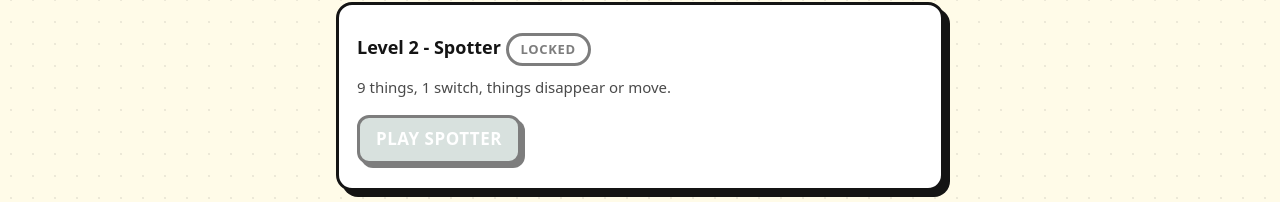
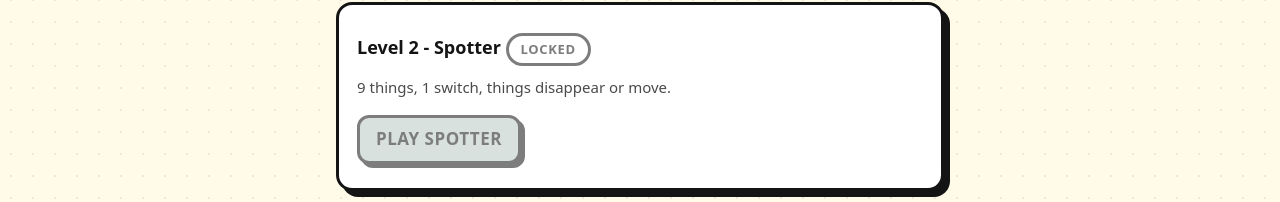
Before and after one commit to ferborva/mind-vault-demos, a plain HTML site: page switcheroo/index.html in a window 1280 px wide. Shown: the part 715-917 px from the top of the page. Drawn offline with Linux system fonts and the light colour scheme.

Commit message:
Sprint engine PM 27 Nov: fix #50 - dark text on disabled primary buttons (locked levels readable)

```diff
--- a/switcheroo/index.html
+++ b/switcheroo/index.html
@@ -55,7 +55,7 @@
   button.primary{background:var(--pink);color:#fff;font-weight:900;text-align:center;
     text-transform:uppercase;letter-spacing:.03em}
   button.primary:hover{background:var(--purple)}
-  button.primary:disabled{background:#b9c9c4;border-color:var(--ink);cursor:default;
+  button.primary:disabled{background:#b9c9c4;color:var(--ink);border-color:var(--ink);cursor:default;
     box-shadow:4px 4px 0 var(--ink);transform:none}
   button:disabled{opacity:.55;cursor:default}
   button.picked{background:var(--yellow);border-color:var(--ink);
```
